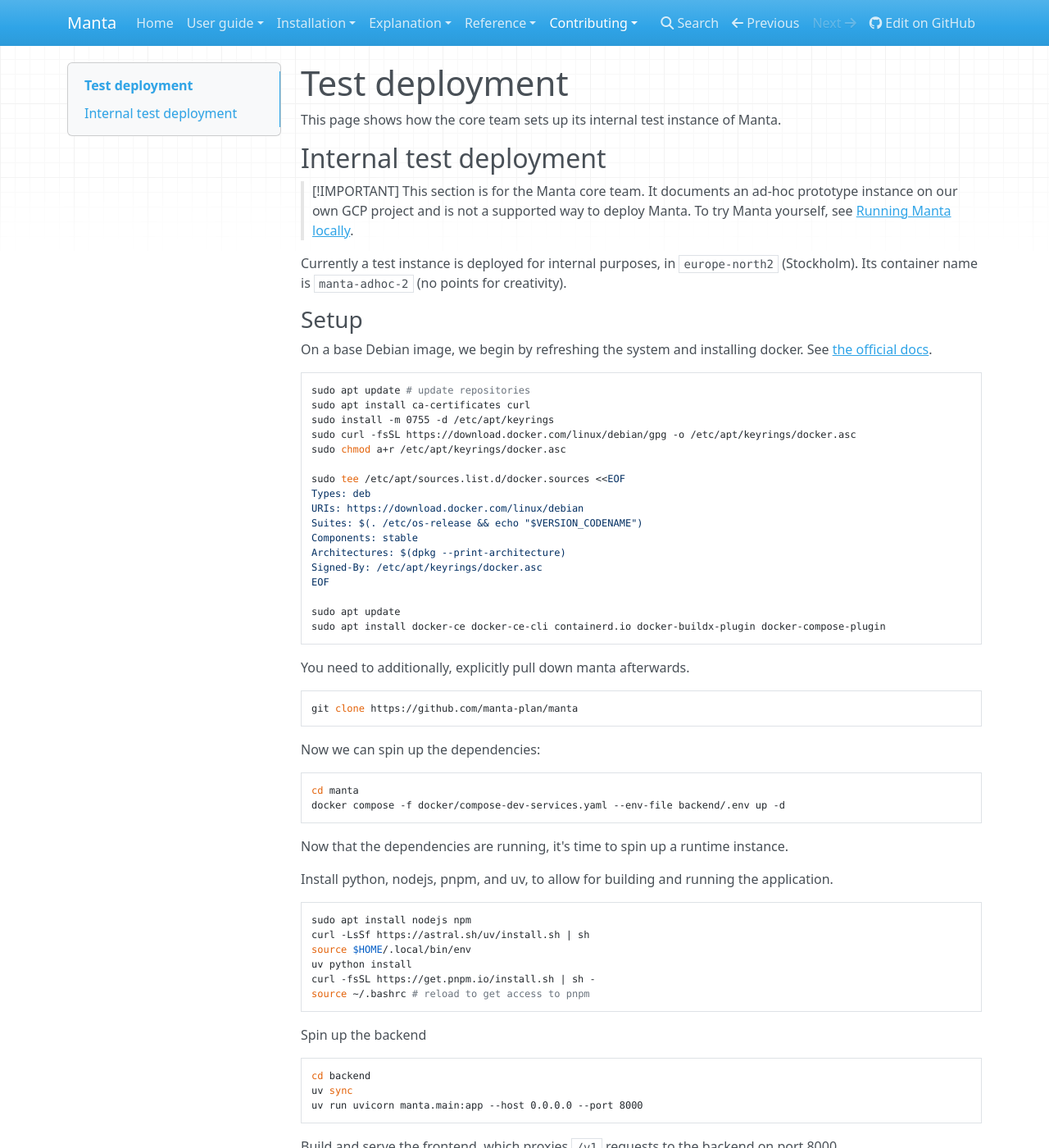
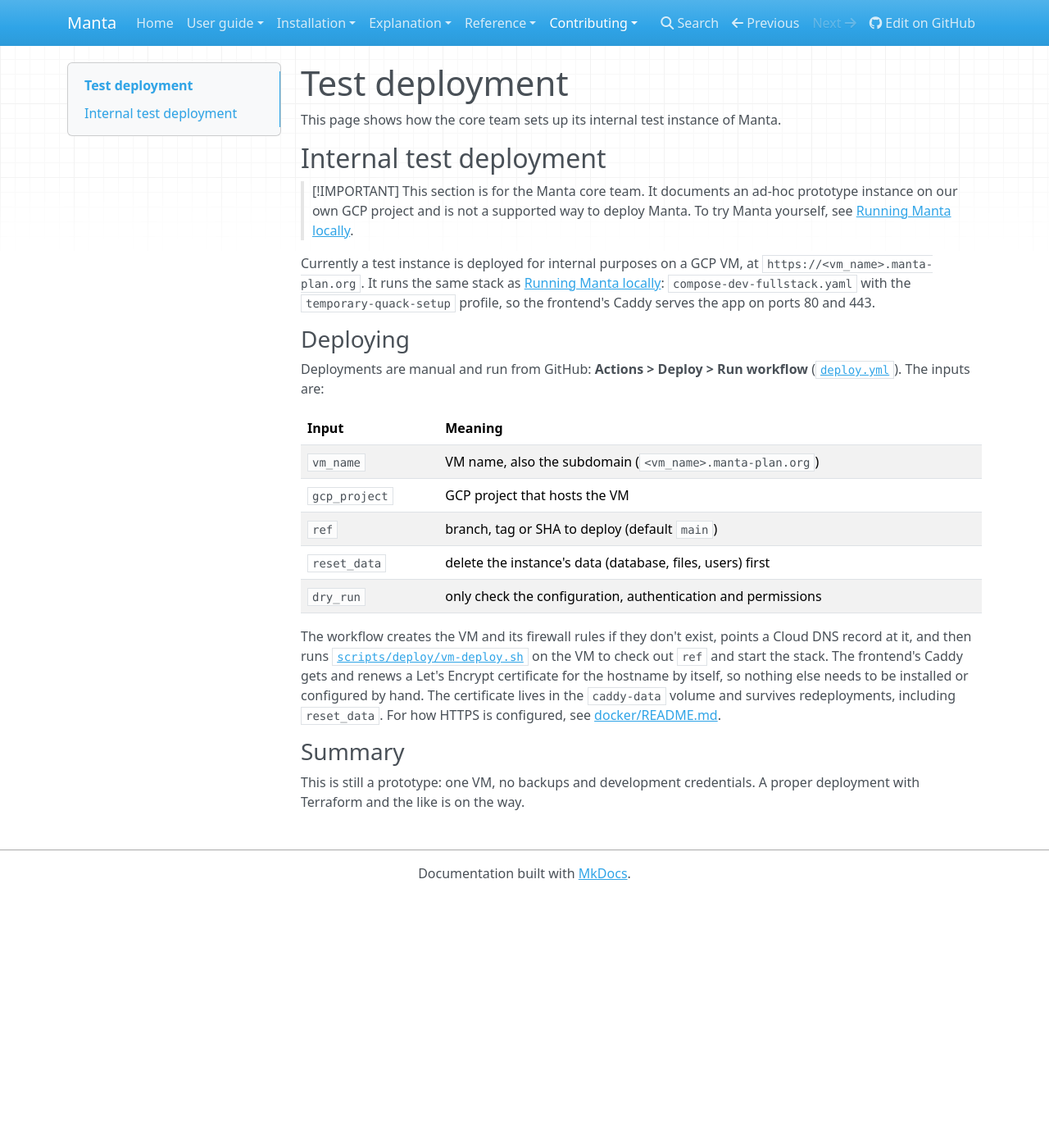
Before and after one commit to manta-plan/manta, an MkDocs documentation site: the page built from docs/contributing/test-deployment.md, in a window 1280 px wide and 1400 px high. Shown: the whole window at 82% size. Built offline with MkDocs 1.6.1, drawn with Linux system fonts in a browser that asks for light colours; nearby versions of some CDN libraries; some of the changed text lies outside the part shown.

Commit message:
docs: describe the Deploy workflow and refresh the repository layout
Signed-off-by: mikoding <mikoding9@gmail.com>

````diff
--- a/README.md
+++ b/README.md
@@ -74,7 +74,7 @@ happening under the hood:
 | Prefect       | localhost:4200  | playbook runs and their steps  |
 | SeaweedFS     | localhost:23646 | buckets and stored files       |
 | Keycloak      | localhost:8080  | admin console, `admin`/`admin` |
-| Record server | localhost:8010  | catalogue API, token `devtoken` (also reachable at `localhost/api`) |
+| Record server | localhost:8010  | catalogue API, token `devtoken`; reachable from this machine only, and through the app at `localhost/api` |
 
 ### Stopping
 
@@ -180,9 +180,13 @@ tooling:
 manta/
 ├── backend/           # Python/FastAPI backend — see backend/README.md
 ├── frontend/          # React/Vite frontend — see frontend/README.md
+├── runner/            # the Prefect runtime that executes playbooks — see runner/README.md
 ├── playbook/          # blocks and playbooks: the modelling framework
 ├── playbook-library/  # the blocks and playbooks Manta ships, built on PyPSA
-└── docker/            # local dev services (Postgres, SeaweedFS) — see docker/README.md
+├── docker/            # the local stack (Postgres, SeaweedFS, Prefect, Keycloak, record server) — see docker/README.md
+├── docs/              # the documentation site, built with MkDocs
+├── scripts/deploy/    # scripts the Deploy workflow runs to set up a VM
+└── tools/docs/        # helpers that generate parts of the docs site
 ```
 
 `playbook/` and `playbook-library/` are standalone Python packages that know nothing
@@ -195,6 +199,7 @@ the package-level READMEs for setup instructions:
 
 - [backend/README.md](backend/README.md) for the FastAPI backend.
 - [frontend/README.md](frontend/README.md) for the React frontend.
+- [runner/README.md](runner/README.md) for the Prefect runtime that executes playbooks.
 - [playbook/README.md](playbook/README.md) for writing blocks and playbooks.
 - [playbook-library/README.md](playbook-library/README.md) for the blocks and playbooks Manta ships.
 - [docker/README.md](docker/README.md) for local services and Docker notes.
@@ -207,82 +212,36 @@ the package-level READMEs for setup instructions:
 > instance on our own GCP project and is not a supported way to deploy Manta.
 > To try Manta yourself, see [Running Manta locally](https://github.com/manta-plan/manta/blob/main/README.md#running-manta-locally).
 
-Currently a test instance is deployed for internal purposes, in `europe-north2`
-(Stockholm). Its container name is `manta-adhoc-2` (no points for creativity).
+Currently a test instance is deployed for internal purposes on a GCP VM, at
+`https://<vm_name>.manta-plan.org`. It runs the same stack as
+[Running Manta locally](#running-manta-locally): `compose-dev-fullstack.yaml`
+with the `temporary-quack-setup` profile, so the frontend's Caddy serves the app
+on ports 80 and 443.
 
-### Setup
+### Deploying
 
-On a base Debian image, we begin by refreshing the system and installing docker. See [the official docs](https://docs.docker.com/engine/install/debian/).
+Deployments are manual and run from GitHub: **Actions > Deploy > Run workflow**
+([`deploy.yml`](.github/workflows/deploy.yml)). The inputs are:
 
-```bash
-sudo apt update # update repositories
-sudo apt install ca-certificates curl
-sudo install -m 0755 -d /etc/apt/keyrings
-sudo curl -fsSL https://download.docker.com/linux/debian/gpg -o /etc/apt/keyrings/docker.asc
-sudo chmod a+r /etc/apt/keyrings/docker.asc
+| Input         | Meaning                                                       |
+| ------------- | ------------------------------------------------------------- |
+| `vm_name`     | VM name, also the subdomain (`<vm_name>.manta-plan.org`)      |
+| `gcp_project` | GCP project that hosts the VM                                 |
+| `ref`         | branch, tag or SHA to deploy (default `main`)                 |
+| `reset_data`  | delete the instance's data (database, files, users) first     |
+| `dry_run`     | only check the configuration, authentication and permissions  |
 
-sudo tee /etc/apt/sources.list.d/docker.sources <<EOF
-Types: deb
-URIs: https://download.docker.com/linux/debian
-Suites: $(. /etc/os-release && echo "$VERSION_CODENAME")
-Components: stable
-Architectures: $(dpkg --print-architecture)
-Signed-By: /etc/apt/keyrings/docker.asc
-EOF
-
-sudo apt update
-sudo apt install docker-ce docker-ce-cli containerd.io docker-buildx-plugin docker-compose-plugin
-```
-
-You need to additionally, explicitly pull down manta afterwards.
-
-```bash
-git clone https://github.com/manta-plan/manta
-```
-
-Now we can spin up the dependencies:
-
-```bash
-cd manta
-docker compose -f docker/compose-dev-services.yaml --env-file backend/.env up -d
-```
-
-Now that the dependencies are running, it's time to spin up a runtime instance.
-
-Install python, nodejs, pnpm, and uv, to allow for building and running the application.
-
-```bash
-sudo apt install nodejs npm
-curl -LsSf https://astral.sh/uv/install.sh | sh
-source $HOME/.local/bin/env
-uv python install
-curl -fsSL https://get.pnpm.io/install.sh | sh -
-source ~/.bashrc # reload to get access to pnpm
-```
-
-Spin up the backend
-
-```bash
-cd backend
-uv sync
-uv run uvicorn manta.main:app --host 0.0.0.0 --port 8000
-```
-
-Build and serve the frontend, which proxies `/v1` requests to the backend on
-port 8000
-
-```bash
-cd ../frontend
-pnpm install && pnpm build
-pnpm preview --host 0.0.0.0
-```
-
-Both run in an attached mode, you can use `ctrl-z` to pause them and then `bg` to
-background the task, or use `nohup` / `disown` to detach them from your ssh process and let them live on.
+The workflow creates the VM and its firewall rules if they don't exist, points
+a Cloud DNS record at it, and then runs
+[`scripts/deploy/vm-deploy.sh`](scripts/deploy/vm-deploy.sh) on the VM to check
+out `ref` and start the stack. The frontend's Caddy gets and renews a Let's
+Encrypt certificate for the hostname by itself, so nothing else needs to be
+installed or configured by hand. The certificate lives in the `caddy-data`
+volume and survives redeployments, including `reset_data`. For how HTTPS is
+configured, see [docker/README.md](docker/README.md#https-on-a-domain).
 
 ### Summary
 
-This is a very quick and dirty guide to spinning up an instance of manta. There
-are many many issues with this right now, but a proper deployment with terraform
-etc. is on the way.
+This is still a prototype: one VM, no backups and development credentials. A
+proper deployment with Terraform and the like is on the way.
 <!-- --8<-- [end:docs-test-deployment] -->
--- a/docker/README.md
+++ b/docker/README.md
@@ -10,8 +10,13 @@ not-yet-addressed concern.
 ## Usage
 
 ```bash
+cd docker
 docker compose --env-file ../backend/.env -f compose-dev-services.yaml up
 ```
+
+The [root README](../README.md#running-manta-locally) runs the same commands
+from the repo root, as `docker compose -f docker/compose-dev-fullstack.yaml
+--env-file backend/.env ...`. Both work.
 
 Configuration (credentials, port) lives in [`backend/.env`](../backend/.env)
 — the same file the backend app reads — not here, so there's one source of
@@ -27,10 +32,12 @@ To run the app itself in containers too, use one of the files layered on top:
 docker compose --env-file ../backend/.env -f compose-dev-fullstack.yaml up --build
 ```
 
-To run the backend or frontend on the host instead (`uv run manta`,
-`pnpm dev`), stop its container first: they share ports.
+To run the backend on the host instead (`uv run manta`), stop its container
+first: they share port 8000. The frontend container is on port 80 and `pnpm dev`
+on 5173, so the two can run side by side.
 
-The frontend's data catalogue reads from the temporary **quack-server** (see
+The app is then at <http://localhost> (port 80, `FRONTEND_PORT`). The frontend's
+data catalogue reads from the temporary **quack-server** (see
 below), which only starts with its profile. Deploys therefore run:
 
 ```bash
````
